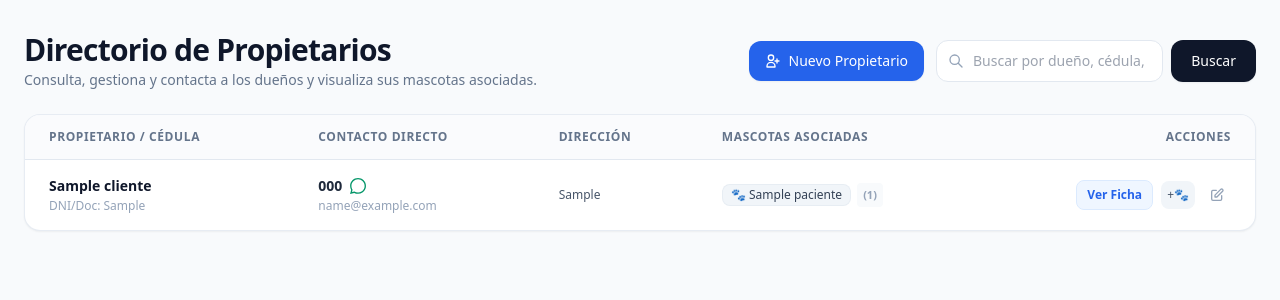
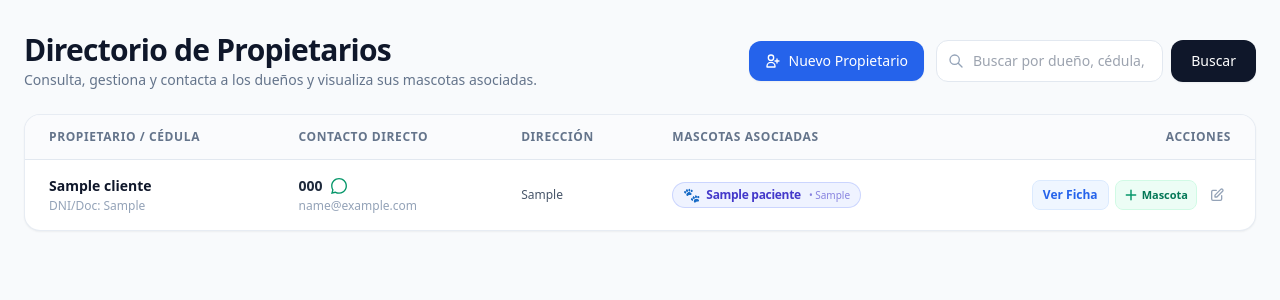
Before and after one commit to tclshenniv-crypto/vet_app, a PHP site: page /clientes.php in a window 1280 px wide. Shown: the part 65-365 px from the top of the page. Run offline with PHP 8.4, Linux system fonts and the light colour scheme; tables that the repository leaves empty or names only in its code hold one stand-in row (values such as "Sample post"); a stand-in replaces the project's code that opens the database connection; some libraries are stand-ins or nearby versions.

Commit message:
Mejora visual: Chips tematicos por especie en mascotas asociadas y acciones en clientes.php

```diff
--- a/clientes.php
+++ b/clientes.php
@@ -33,6 +33,43 @@ if ($busqueda !== '') {
     $stmt = $pdo->query($sql);
 }
 $clientes = $stmt->fetchAll(PDO::FETCH_ASSOC);
+
+if (!function_exists('getMascotaBadgeInfo')) {
+    function getMascotaBadgeInfo($especie) {
+        $esp = mb_strtolower(trim($especie ?? ''));
+        if (strpos($esp, 'perro') !== false || strpos($esp, 'can') !== false || strpos($esp, 'dog') !== false) {
+            return [
+                'emoji'   => '🐶',
+                'label'   => 'Perro',
+                'classes' => 'bg-blue-50/90 dark:bg-blue-950/60 text-blue-700 dark:text-blue-300 border-blue-200/90 dark:border-blue-800/70 hover:bg-blue-100 dark:hover:bg-blue-900/60 hover:border-blue-300'
+            ];
+        } elseif (strpos($esp, 'gato') !== false || strpos($esp, 'fel') !== false || strpos($esp, 'cat') !== false) {
+            return [
+                'emoji'   => '🐱',
+                'label'   => 'Gato',
+                'classes' => 'bg-emerald-50/90 dark:bg-emerald-950/60 text-emerald-700 dark:text-emerald-300 border-emerald-200/90 dark:border-emerald-800/70 hover:bg-emerald-100 dark:hover:bg-emerald-900/60 hover:border-emerald-300'
+            ];
+        } elseif (strpos($esp, 'ave') !== false || strpos($esp, 'pájaro') !== false || strpos($esp, 'pajaro') !== false || strpos($esp, 'loro') !== false) {
+            return [
+                'emoji'   => '🦜',
+                'label'   => 'Ave',
+                'classes' => 'bg-amber-50/90 dark:bg-amber-950/60 text-amber-700 dark:text-amber-300 border-amber-200/90 dark:border-amber-800/70 hover:bg-amber-100 dark:hover:bg-amber-900/60 hover:border-amber-300'
+            ];
+        } elseif (strpos($esp, 'conejo') !== false) {
+            return [
+                'emoji'   => '🐰',
+                'label'   => 'Conejo',
+                'classes' => 'bg-pink-50/90 dark:bg-pink-950/60 text-pink-700 dark:text-pink-300 border-pink-200/90 dark:border-pink-800/70 hover:bg-pink-100 dark:hover:bg-pink-900/60 hover:border-pink-300'
+            ];
+        } else {
+            return [
+                'emoji'   => '🐾',
+                'label'   => $especie ?: 'Mascota',
+                'classes' => 'bg-indigo-50/90 dark:bg-indigo-950/60 text-indigo-700 dark:text-indigo-300 border-indigo-200/90 dark:border-indigo-800/70 hover:bg-indigo-100 dark:hover:bg-indigo-900/60 hover:border-indigo-300'
+            ];
+        }
+    }
+}
 ?>
 
 <div class="space-y-6">
@@ -131,12 +168,10 @@ $clientes = $stmt->fetchAll(PDO::FETCH_ASSOC);
                                     <?php else: ?>
                                         <span class="text-xs text-slate-400 italic">No registrada</span>
                                     <?php endif; ?>
-                                </td>
-
-                                <!-- Mascotas Asociadas -->
+                                                        <!-- Mascotas Asociadas -->
                                 <td class="py-4 px-6">
                                     <?php if ($cli['total_mascotas'] > 0 && !empty($cli['mascotas_data'])): ?>
-                                        <div class="flex items-center gap-1.5 flex-wrap">
+                                        <div class="flex items-center gap-2 flex-wrap">
                                             <?php
                                             $mascotas_array = explode('||', $cli['mascotas_data']);
                                             foreach ($mascotas_array as $m_item):
@@ -145,33 +180,46 @@ $clientes = $stmt->fetchAll(PDO::FETCH_ASSOC);
                                                     $m_id = $m_parts[0];
                                                     $m_nombre = $m_parts[1];
                                                     $m_esp = $m_parts[2] ?? '';
+                                                    $badge = getMascotaBadgeInfo($m_esp);
                                             ?>
-                                                <a href="paciente_perfil.php?id=<?= $m_id ?>" class="inline-flex items-center gap-1 bg-slate-100 dark:bg-slate-800 hover:bg-blue-50 dark:hover:bg-blue-950/60 text-slate-700 dark:text-slate-200 hover:text-blue-600 dark:hover:text-blue-400 px-2 py-0.5 rounded-lg text-xs font-medium transition-colors border border-slate-200/60 dark:border-slate-700">
-                                                    🐾 <?= htmlspecialchars($m_nombre) ?>
+                                                <a href="paciente_perfil.php?id=<?= $m_id ?>"
+                                                   title="Ver expediente clínico de <?= htmlspecialchars(ucfirst($m_nombre)) ?> (<?= htmlspecialchars($m_esp ?: $badge['label']) ?>)"
+                                                   class="inline-flex items-center gap-1.5 <?= $badge['classes'] ?> px-2.5 py-1 rounded-full text-xs font-semibold shadow-2xs border transition-all hover:scale-105 hover:shadow-xs group/chip">
+                                                    <span class="text-sm leading-none select-none"><?= $badge['emoji'] ?></span>
+                                                    <span class="font-bold tracking-tight"><?= htmlspecialchars(ucfirst($m_nombre)) ?></span>
+                                                    <?php if (!empty($m_esp)): ?>
+                                                        <span class="text-[10px] font-normal opacity-60 ml-0.5">• <?= htmlspecialchars($m_esp) ?></span>
+                                                    <?php endif; ?>
                                                 </a>
                                             <?php
                                                 endif;
                                             endforeach;
                                             ?>
-                                            <span class="text-[11px] font-bold text-slate-400 bg-slate-50 dark:bg-slate-800/80 px-1.5 py-0.5 rounded">
-                                                (<?= $cli['total_mascotas'] ?>)
-                                            </span>
+                                            <?php if ($cli['total_mascotas'] > 1): ?>
+                                                <span class="text-[11px] font-bold text-slate-400 dark:text-slate-400 bg-slate-100 dark:bg-slate-800/80 border border-slate-200/70 dark:border-slate-700/70 px-2 py-0.5 rounded-full select-none" title="<?= $cli['total_mascotas'] ?> mascotas registradas">
+                                                    <?= $cli['total_mascotas'] ?>
+                                                </span>
+                                            <?php endif; ?>
                                         </div>
                                     <?php else: ?>
-                                        <span class="text-xs text-slate-400 italic">Sin mascotas registradas</span>
+                                        <a href="agregar_mascota.php?cliente_id=<?= $cli['id'] ?>" class="inline-flex items-center gap-1.5 text-xs font-medium text-slate-400 hover:text-blue-600 dark:hover:text-blue-400 border border-dashed border-slate-300 dark:border-slate-700 hover:border-blue-400 dark:hover:border-blue-500 rounded-xl px-2.5 py-1 transition-all group/empty">
+                                            <svg class="w-3.5 h-3.5 text-slate-400 group-hover/empty:text-blue-500 transition-colors" fill="none" stroke="currentColor" stroke-width="2" viewBox="0 0 24 24"><path stroke-linecap="round" stroke-linejoin="round" d="M12 4v16m8-8H4"/></svg>
+                                            <span>+ Registrar mascota</span>
+                                        </a>
                                     <?php endif; ?>
                                 </td>
 
                                 <!-- Acciones -->
                                 <td class="py-4 px-6 text-right whitespace-nowrap">
-                                    <div class="inline-flex items-center gap-2">
-                                        <a href="cliente_perfil.php?id=<?= $cli['id'] ?>" class="text-xs font-semibold text-blue-600 dark:text-blue-400 hover:underline bg-blue-50 dark:bg-blue-950/50 hover:bg-blue-100 px-2.5 py-1.5 rounded-lg transition-colors border border-blue-100 dark:border-blue-900/40">
+                                    <div class="inline-flex items-center gap-1.5">
+                                        <a href="cliente_perfil.php?id=<?= $cli['id'] ?>" class="text-xs font-semibold text-blue-600 dark:text-blue-400 hover:underline bg-blue-50 dark:bg-blue-950/50 hover:bg-blue-100 dark:hover:bg-blue-900/40 px-2.5 py-1.5 rounded-lg transition-colors border border-blue-100 dark:border-blue-900/40">
                                             Ver Ficha
                                         </a>
-                                        <a href="agregar_mascota.php?cliente_id=<?= $cli['id'] ?>" title="Añadir mascota a este dueño" class="text-xs font-medium text-slate-600 dark:text-slate-300 hover:text-blue-600 bg-slate-100 dark:bg-slate-800 hover:bg-slate-200 dark:hover:bg-slate-700 p-1.5 rounded-lg transition-colors">
-                                            +🐾
+                                        <a href="agregar_mascota.php?cliente_id=<?= $cli['id'] ?>" title="Añadir nueva mascota a este propietario" class="inline-flex items-center gap-1 text-xs font-medium text-emerald-700 dark:text-emerald-300 hover:text-emerald-800 bg-emerald-50 dark:bg-emerald-950/50 hover:bg-emerald-100 dark:hover:bg-emerald-900/50 px-2 py-1.5 rounded-lg transition-colors border border-emerald-100 dark:border-emerald-900/40">
+                                            <svg class="w-3.5 h-3.5 text-emerald-600 dark:text-emerald-400" fill="none" stroke="currentColor" stroke-width="2.5" viewBox="0 0 24 24"><path stroke-linecap="round" stroke-linejoin="round" d="M12 4v16m8-8H4"/></svg>
+                                            <span class="text-[11px] font-semibold">Mascota</span>
                                         </a>
-                                        <a href="editar_cliente.php?id=<?= $cli['id'] ?>" title="Editar datos del propietario" class="text-slate-400 hover:text-slate-600 dark:hover:text-slate-200 p-1.5 transition-colors">
+                                        <a href="editar_cliente.php?id=<?= $cli['id'] ?>" title="Editar datos del propietario" class="text-slate-400 hover:text-slate-600 dark:hover:text-slate-200 p-1.5 rounded-lg hover:bg-slate-100 dark:hover:bg-slate-800 transition-colors">
                                             <svg class="w-4 h-4" fill="none" stroke="currentColor" stroke-width="2" viewBox="0 0 24 24"><path stroke-linecap="round" stroke-linejoin="round" d="M11 5H6a2 2 0 00-2 2v11a2 2 0 002 2h11a2 2 0 002-2v-5m-1.414-9.414a2 2 0 112.828 2.828L11.828 15H9v-2.828l8.586-8.586z"/></svg>
                                         </a>
                                     </div>
```
